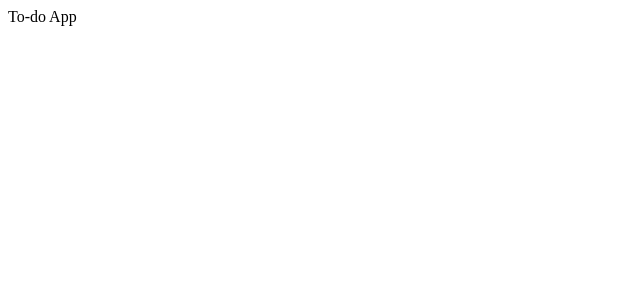
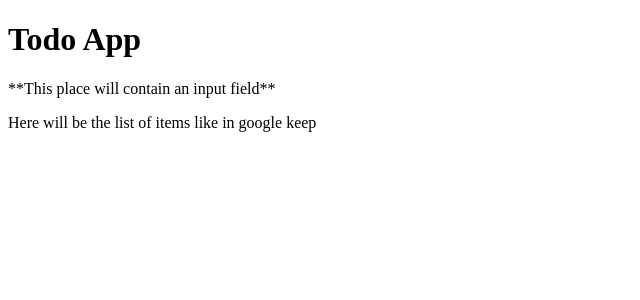
Before and after one commit to SandeshGC/Todo-App, a React (Vite) app: page / in a window 1280 px wide. Shown: the top 300 px of the page, without its empty margins (0-640 px from the left). Built offline with nearby package versions, Linux system fonts and the light colour scheme.

Commit message:
add: home container

```diff
--- a/package.json
+++ b/package.json
@@ -5,7 +5,7 @@
 	"type": "module",
 	"scripts": {
 		"dev": "vite",
-		"prettify": "prettier --write",
+		"prettify": "prettier --write .",
 		"build": "tsc && vite build",
 		"lint": "eslint . --ext ts,tsx --report-unused-disable-directives --max-warnings 0",
 		"preview": "vite preview"
--- a/src/App.tsx
+++ b/src/App.tsx
@@ -1,5 +1,11 @@
+import Home from './containers/Home'
+
 function App() {
-	return <>To-do App</>
+	return (
+		<>
+			<Home />
+		</>
+	)
 }
 
 export default App
--- /dev/null
+++ b/src/containers/Home.tsx
@@ -0,0 +1,13 @@
+const Home = () => {
+	return (
+		<div>
+			<h1>Todo App</h1>
+
+			<p>**This place will contain an input field**</p>
+
+			<p>Here will be the list of items like in google keep</p>
+		</div>
+	)
+}
+
+export default Home
```
Also changed, not shown: 2 other files (tests, documents, lock files or other folders).
